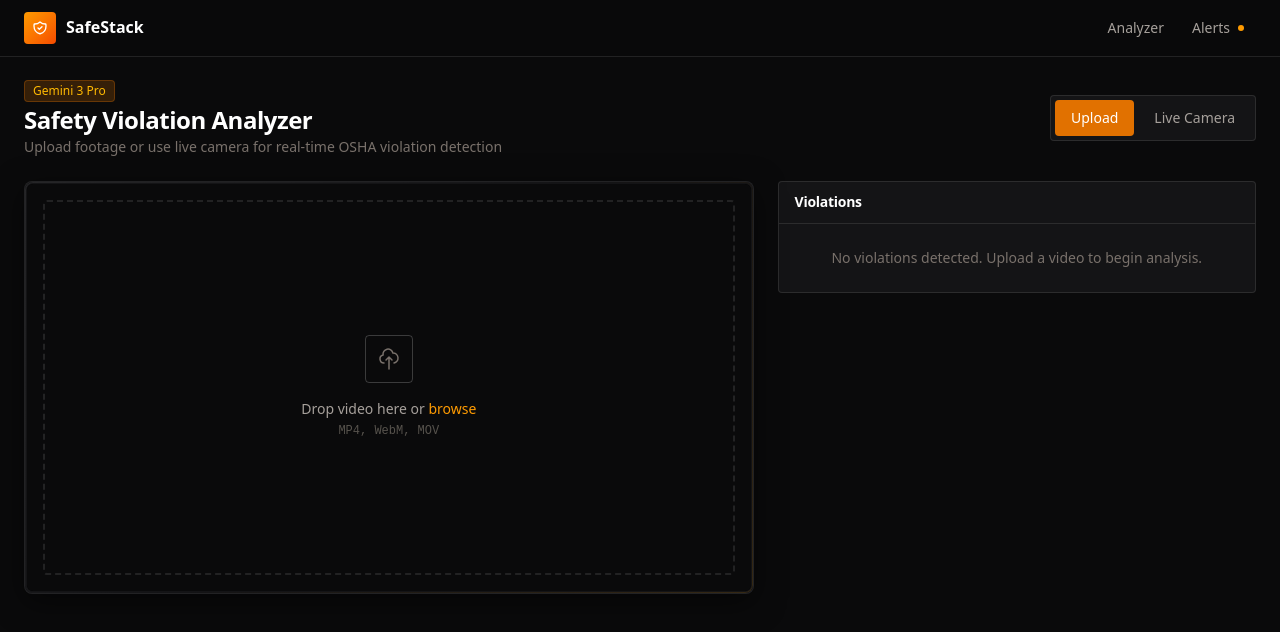
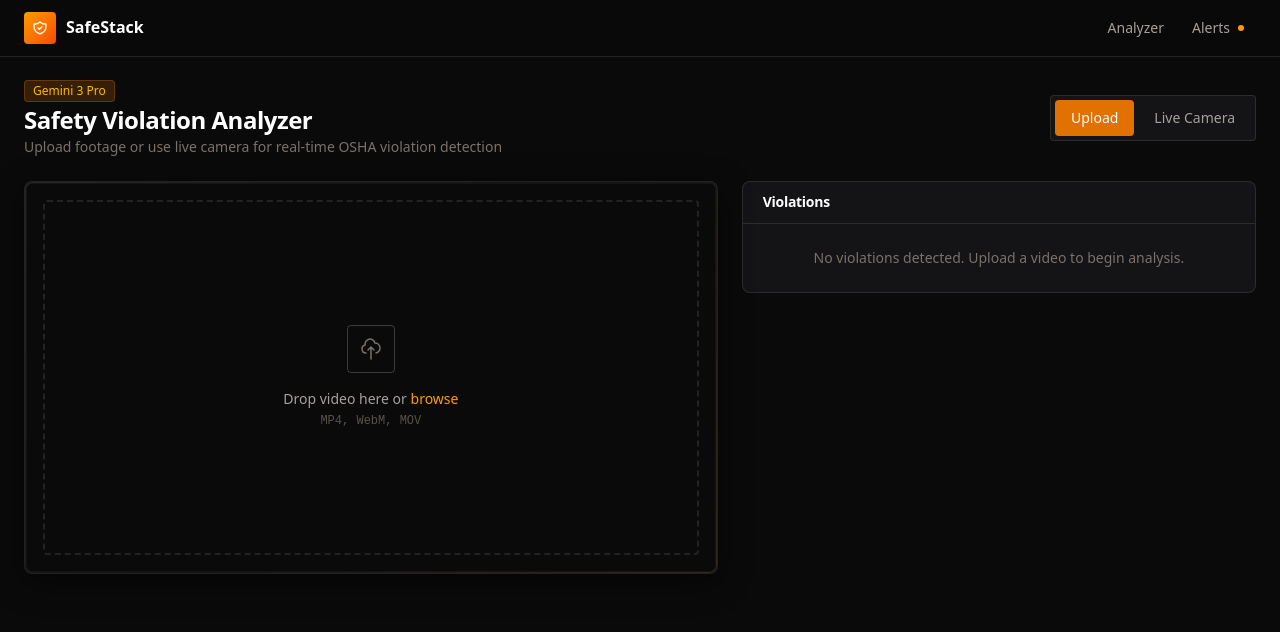
Before and after one commit to Pkama07/safe-stack, a Next.js app: page / in a window 1280 px wide. Shown: the top 632 px of the page. Built offline with nearby package versions, Linux system fonts and the light colour scheme.

Commit message:
UI updates

```diff
--- a/app/page.tsx
+++ b/app/page.tsx
@@ -148,7 +148,7 @@ export default function Home() {
 
   return (
     <main className="min-h-screen">
-      <div className="max-w-7xl mx-auto px-6 py-6">
+      <div className="max-w-[1400px] mx-auto px-6 py-6">
         {/* Header */}
         <div className="flex items-center justify-between mb-6">
           <div>
@@ -201,9 +201,9 @@ export default function Home() {
         </div>
 
         {/* Main Grid */}
-        <div className="grid grid-cols-1 lg:grid-cols-5 gap-6">
-          {/* Left: Video/Camera - 3 cols */}
-          <div className="lg:col-span-3 space-y-4">
+        <div className="grid grid-cols-1 lg:grid-cols-7 gap-6">
+          {/* Left: Video/Camera - 4 cols */}
+          <div className="lg:col-span-4 space-y-4">
             {/* Video Viewport */}
             <div className="device-frame">
               <div className="device-inner">
@@ -260,8 +260,8 @@ export default function Home() {
             )}
           </div>
 
-          {/* Right: Violations - 2 cols */}
-          <div className="lg:col-span-2">
+          {/* Right: Violations - 3 cols */}
+          <div className="lg:col-span-3">
             <ViolationsList
               violations={violations}
               onViolationClick={handleViolationClick}
--- a/components/ViolationsList.tsx
+++ b/components/ViolationsList.tsx
@@ -47,8 +47,8 @@ export default function ViolationsList({
 }: ViolationsListProps) {
   if (isLoading) {
     return (
-      <div className="bg-[#141416] border border-white/10 rounded">
-        <div className="px-4 py-3 border-b border-white/10">
+      <div className="bg-[#141416] border border-white/10 rounded-lg">
+        <div className="px-5 py-3 border-b border-white/10">
           <h3 className="font-medium text-white text-sm">Analyzing Video</h3>
         </div>
         <div className="p-6 flex items-center gap-3">
@@ -66,8 +66,8 @@ export default function ViolationsList({
 
   if (violations.length === 0) {
     return (
-      <div className="bg-[#141416] border border-white/10 rounded">
-        <div className="px-4 py-3 border-b border-white/10">
+      <div className="bg-[#141416] border border-white/10 rounded-lg">
+        <div className="px-5 py-3 border-b border-white/10">
           <h3 className="font-medium text-white text-sm">Violations</h3>
         </div>
         <div className="p-6 text-center">
@@ -84,14 +84,14 @@ export default function ViolationsList({
   )
 
   return (
-    <div className="bg-[#141416] border border-white/10 rounded">
+    <div className="bg-[#141416] border border-white/10 rounded-lg">
       {/* Header */}
-      <div className="px-4 py-3 border-b border-white/10 flex items-center justify-between">
+      <div className="px-5 py-3 border-b border-white/10 flex items-center justify-between">
         <h3 className="font-medium text-white text-sm">
           Violations
-          <span className="ml-2 text-stone-500 font-mono">({violations.length})</span>
+          <span className="ml-2 text-stone-500 font-mono text-xs">({violations.length})</span>
         </h3>
-        <div className="flex items-center gap-4 text-xs text-stone-500">
+        <div className="flex items-center gap-4 text-[10px] text-stone-500">
           <div className="flex items-center gap-1.5">
             <span className="w-2 h-2 rounded-sm bg-amber-600" />
             <span>S1</span>
@@ -108,21 +108,21 @@ export default function ViolationsList({
       </div>
 
       {/* Table Header */}
-      <div className="grid grid-cols-[80px_80px_1fr] gap-3 px-4 py-2 bg-[#0a0a0b] border-b border-white/10 text-xs text-stone-500 uppercase tracking-wider">
+      <div className="grid grid-cols-[56px_60px_1fr] gap-6 px-4 py-2 bg-[#0a0a0b] border-b border-white/10 text-[10px] text-stone-500 uppercase tracking-wider">
         <div>Time</div>
         <div>Severity</div>
         <div>Details</div>
       </div>
 
       {/* Violations List */}
-      <div className="divide-y divide-white/5 max-h-[400px] overflow-y-auto">
+      <div className="divide-y divide-white/5 max-h-[500px] overflow-y-auto">
         {sortedViolations.map((violation, index) => {
           const styles = getSeverityStyles(violation.severity)
 
           return (
             <div
               key={index}
-              className={`grid grid-cols-[80px_80px_1fr] gap-3 px-4 py-3 border-l-2 ${styles.border} hover:bg-white/[0.02] transition-colors`}
+              className={`grid grid-cols-[56px_60px_1fr] gap-6 px-4 py-3 border-l-2 ${styles.border} hover:bg-white/[0.02] transition-colors`}
             >
               {/* Timestamp */}
               <div>
@@ -143,27 +143,24 @@ export default function ViolationsList({
 
               {/* Details */}
               <div className="min-w-0">
-                <div className="flex items-center gap-2 mb-1">
-                  <span className="text-sm font-medium text-white truncate">
-                    {violation.policy_name}
-                  </span>
-                  {onHighlightClick && (
+                <div className="mb-1.5">
+                  {onHighlightClick ? (
                     <button
-                      className="px-2 py-0.5 bg-violet-600 hover:bg-violet-500 rounded text-xs font-medium text-white flex items-center gap-1 transition-colors flex-shrink-0"
+                      className="text-sm font-medium text-white leading-snug hover:text-violet-400 transition-colors text-left"
                       onClick={() => onHighlightClick(violation)}
                     >
-                      <svg className="w-3 h-3" fill="none" stroke="currentColor" viewBox="0 0 24 24">
-                        <path strokeLinecap="round" strokeLinejoin="round" strokeWidth={2} d="M15 12a3 3 0 11-6 0 3 3 0 016 0z" />
-                        <path strokeLinecap="round" strokeLinejoin="round" strokeWidth={2} d="M2.458 12C3.732 7.943 7.523 5 12 5c4.478 0 8.268 2.943 9.542 7-1.274 4.057-5.064 7-9.542 7-4.477 0-8.268-2.943-9.542-7z" />
-                      </svg>
-                      View
+                      {violation.policy_name}
                     </button>
+                  ) : (
+                    <span className="text-sm font-medium text-white leading-snug">
+                      {violation.policy_name}
+                    </span>
                   )}
                 </div>
-                <p className="text-stone-400 text-xs mb-1 line-clamp-1">
+                <p className="text-stone-400 text-sm leading-relaxed mb-1">
                   {violation.description}
                 </p>
-                <p className="text-stone-600 text-xs line-clamp-1">
+                <p className="text-stone-500 text-xs leading-relaxed">
                   {violation.reasoning}
                 </p>
               </div>
```
Also changed, not shown: lib/gemini.ts (line endings or trailing spaces).
